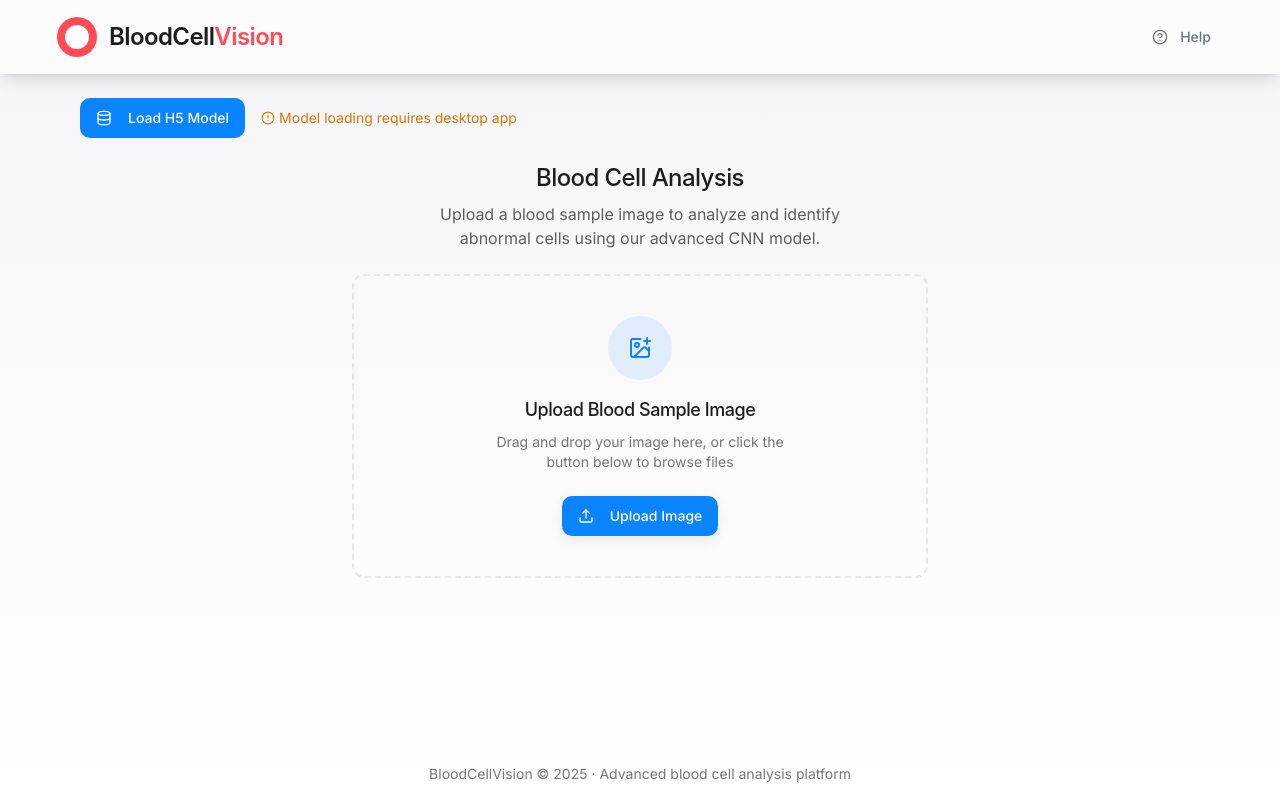
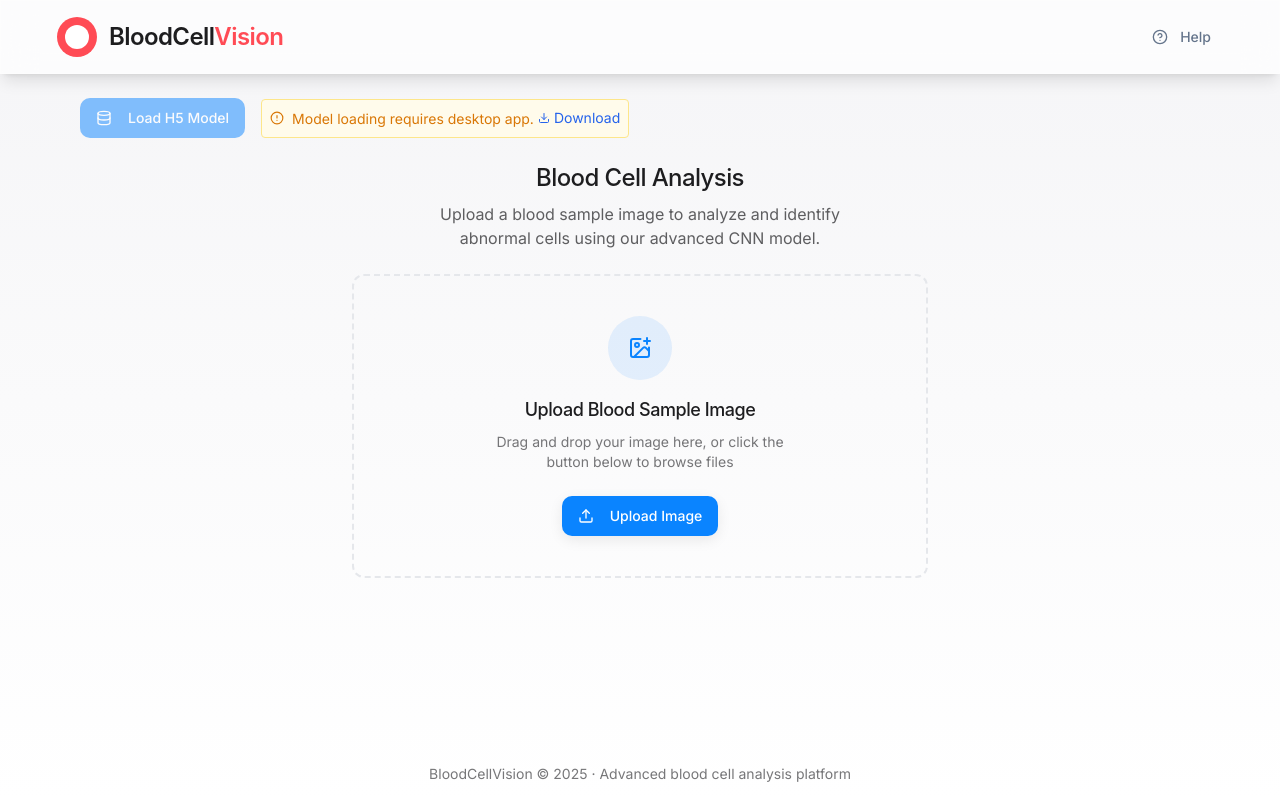
Before and after one commit to himodj/bloodcell-visionary, a React (Vite) app: page / in a window 1280 px wide. Built offline with nearby package versions, Linux system fonts and the light colour scheme.

Commit message:
Update ModelLoader component
Update ModelLoader component to display a message when the desktop app is required.

```diff
--- a/src/components/ModelLoader.tsx
+++ b/src/components/ModelLoader.tsx
@@ -1,16 +1,22 @@
 
-import React, { useState } from 'react';
+import React, { useState, useEffect } from 'react';
 import { Button } from '@/components/ui/button';
 import { toast } from 'sonner';
-import { Database, Check, AlertCircle } from 'lucide-react';
+import { Database, Check, AlertCircle, Download } from 'lucide-react';
 
 const ModelLoader: React.FC = () => {
   const [isModelLoaded, setIsModelLoaded] = useState(false);
   const [isLoading, setIsLoading] = useState(false);
+  const [isElectron, setIsElectron] = useState(false);
+
+  // Check if we're in Electron on component mount
+  useEffect(() => {
+    setIsElectron(!!window.electron?.isElectron);
+  }, []);
 
   const handleLoadModel = async () => {
     // Check if we're in Electron environment
-    if (!window.electron) {
+    if (!isElectron) {
       toast.error("This feature is only available in the desktop app");
       console.warn("Model loading is only available in Electron environment");
       return;
@@ -36,10 +42,10 @@ const ModelLoader: React.FC = () => {
   };
 
   return (
-    <div className="flex items-center gap-4 mb-6">
+    <div className="flex flex-col sm:flex-row items-start sm:items-center gap-4 mb-6">
       <Button
         onClick={handleLoadModel}
-        disabled={isLoading}
+        disabled={isLoading || !isElectron}
         className={`${isModelLoaded ? 'bg-green-500' : 'bg-medical-blue'} text-white hover:opacity-90 transition-all`}
       >
         {isLoading ? (
@@ -62,11 +68,22 @@ const ModelLoader: React.FC = () => {
         </span>
       )}
 
-      {!window.electron && (
-        <span className="text-sm text-amber-600 flex items-center">
-          <AlertCircle size={14} className="mr-1" />
-          Model loading requires desktop app
-        </span>
+      {!isElectron && (
+        <div className="text-sm text-amber-600 flex items-center p-2 bg-amber-50 rounded border border-amber-200">
+          <AlertCircle size={14} className="mr-2 flex-shrink-0" />
+          <span>
+            Model loading requires desktop app.
+            <a
+              href="https://github.com/yourusername/blood-cell-analyzer/releases"
+              target="_blank"
+              rel="noopener noreferrer"
+              className="text-blue-600 hover:underline ml-1 inline-flex items-center"
+            >
+              <Download size={12} className="mr-1" />
+              Download
+            </a>
+          </span>
+        </div>
       )}
     </div>
   );
--- a/src/main.tsx
+++ b/src/main.tsx
@@ -6,12 +6,12 @@ import './index.css';
 import { initializeModel } from './utils/analysisUtils';
 import { toast } from 'sonner';
 
-// Check if we're running in Electron
-const isElectron = window.electron !== undefined;
+// Check if we're running in Electron - make sure this works correctly
+const isElectron = typeof window !== 'undefined' && window.electron?.isElectron === true;
 
 // Define a global function to load model that can be called from UI
 (window as any).loadModel = async () => {
-  if (isElectron) {
+  if (isElectron && window.electron) {
     try {
       const modelPath = await window.electron.selectModel();
       if (modelPath) {
```
